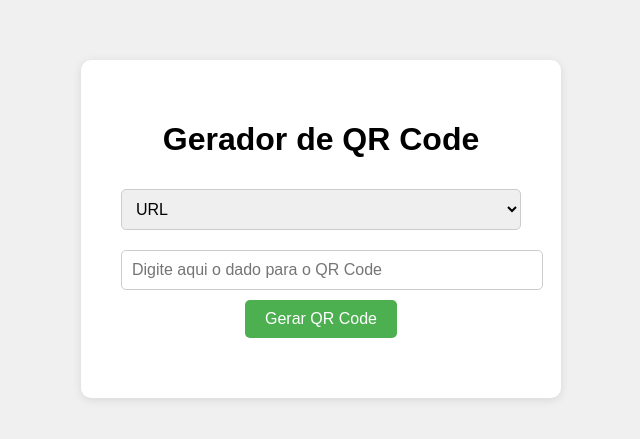
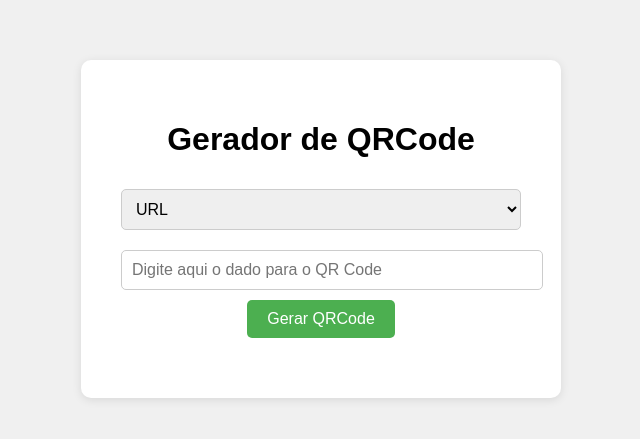
Before and after one commit to Gardoni/gardoni_qrcode.github.io, a plain HTML site: page index.html in a window 1280 px wide. Shown: the part 171-610 px from the top of the page, 319-959 px from the left. Drawn offline with Linux system fonts and the light colour scheme.

Commit message:
Update index.html

```diff
--- a/index.html
+++ b/index.html
@@ -111,7 +111,7 @@
 <body>
 
     <div class="container">
-        <h1>Gerador de QR Code</h1>
+        <h1>Gerador de QRCode</h1>
 
         <!-- Selecionar o tipo de dado -->
         <select id="data-type">
@@ -123,7 +123,7 @@
 
         <!-- Campo de entrada para o dado -->
         <input type="text" id="data-input" placeholder="Digite aqui o dado para o QR Code">
-        <button onclick="generateQRCode()">Gerar QR Code</button>
+        <button onclick="generateQRCode()">Gerar QRCode</button>
 
         <!-- QR Code gerado -->
         <div id="qrcode"></div>
```
